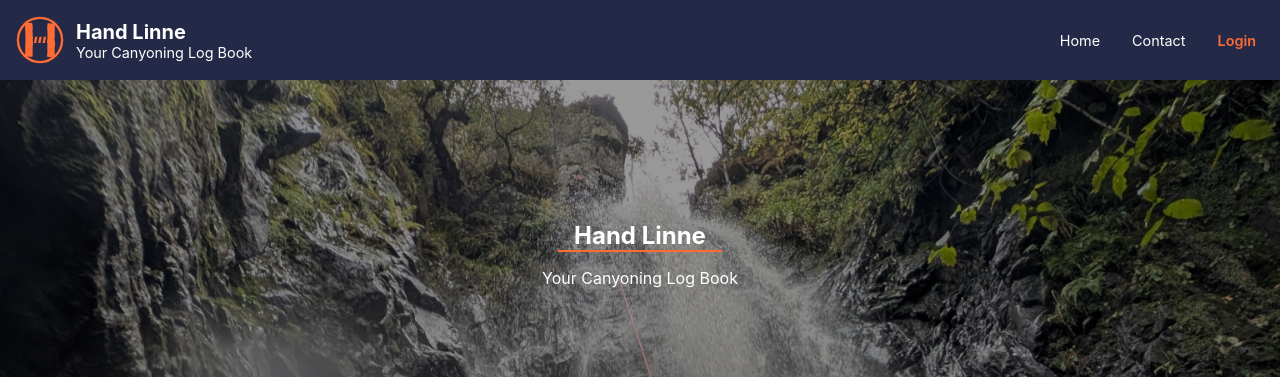
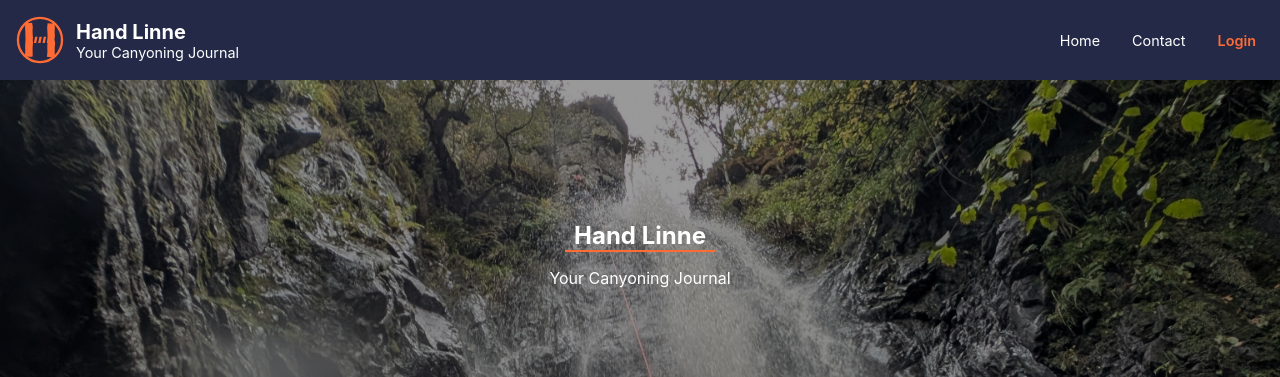
Before and after one commit to AranMason/CanyonJournal, a Jekyll site: the page built from docs/index.html, in a window 1280 px wide. Shown: the top 377 px of the page. Built offline with Jekyll 4.4.1, drawn with Linux system fonts in a browser that asks for light colours.

Commit message:
A bit more consistant with the Journal term

```diff
--- a/docs/_config.yml
+++ b/docs/_config.yml
@@ -1,6 +1,6 @@
 title: Hand Linne
-tagline: Your Canyoning Log Book
-description: Your personal canyoning log book and journal.
+tagline: Your Canyoning Journal
+description: Your personal canyoning journal and log book.
 url: https://www.handlinne.co.uk
 appUrl: https://app.handlinne.co.uk/
 baseurl: ""
--- a/docs/index.html
+++ b/docs/index.html
@@ -1,7 +1,7 @@
 ---
 layout: base
 title: Record your descents
-description: Hand Linne — your personal canyoning log book and journal.
+description: Hand Linne - your personal canyoning journal and log book.
 ---
 <section class="hero">
   <div class="hero-cta">
--- a/docs/privacy.html
+++ b/docs/privacy.html
@@ -1,7 +1,7 @@
 ---
 layout: page
 title: Privacy Policy
-description: Hand Linne privacy policy — what data we collect and how we use it.
+description: Hand Linne privacy policy - what data we collect and how we use it.
 ---
 <h1>Privacy Policy</h1>
 <p class="small">Last updated: May 2026</p>
--- a/src/locales/en/translation.json
+++ b/src/locales/en/translation.json
@@ -170,7 +170,7 @@
     "rollingDaysHelp": "e.g. 90 = last 90 days",
     "filtersSection": "Filters (optional)",
     "firstTimeDescription": "Only count trips to canyons not previously visited",
-    "descriptionText": "Define progress goals — useful for guide training or personal targets.",
+    "descriptionText": "Define progress goals - useful for guide training or personal targets.",
     "minRating": "Min. rating",
     "ruleMode": "Mode",
     "dateFrom": "from {{date}}",
```
